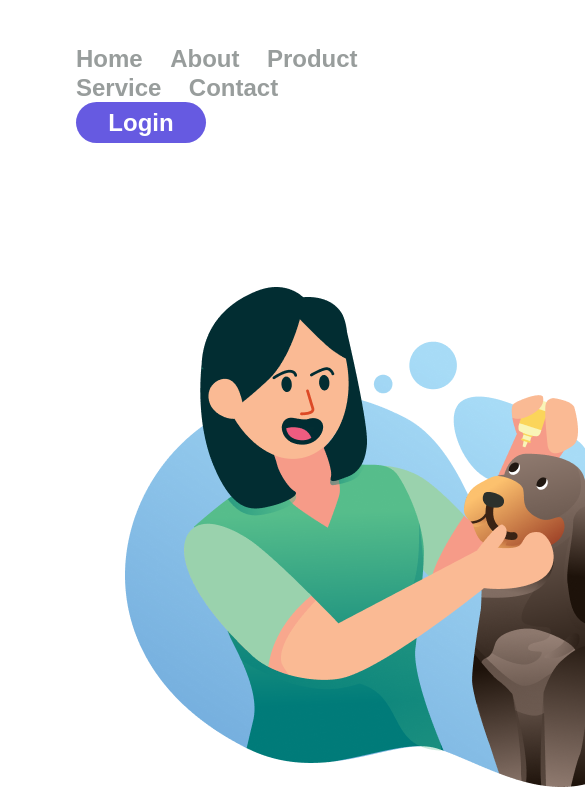
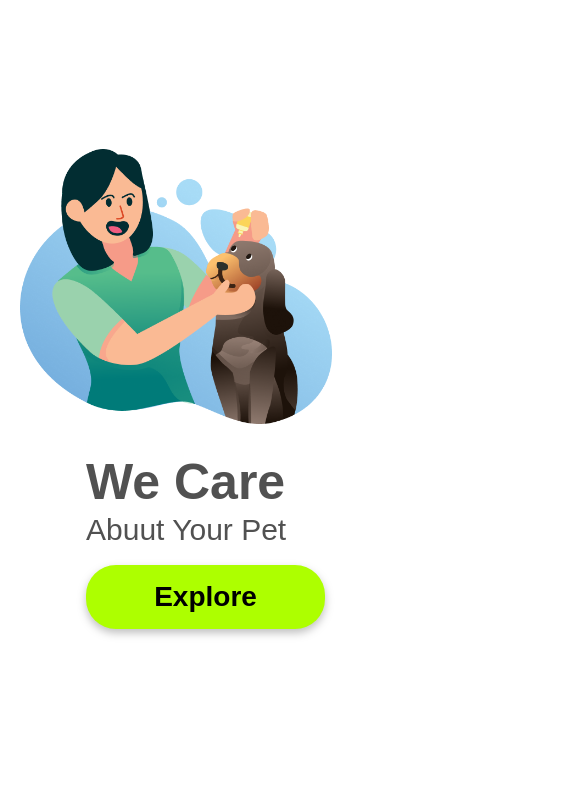
Before and after one commit to paulocunha31/meu-primeiro-projeto-git, a plain HTML site: page index.html in a window 390 px wide. Shown: the top 788 px of the page, 585 px wide, since content can reach past the window. Drawn offline with Linux system fonts and the light colour scheme.

Commit message:
Alteraçao no main html e css

```diff
--- a/index.html
+++ b/index.html
@@ -21,8 +21,9 @@
         <button class="button-header">Login</button>
     </header>
     <main>
-        <img src="./img/we-care.png" alt="we-care-lobo" class="logo-image">
-
+        <div class="container-image">
+            <img src="./img/we-care.png" alt="we-care-lobo" class="logo-image">
+         </div>
         <section>
             <h1>We Care</h1>
             <h2>Abuut Your Pet</h2>
--- a/styles.css
+++ b/styles.css
@@ -34,11 +34,22 @@ color: #FFFFFF;
 
 }
 
+main {
+    width: 100vw;
+    height: 100vh;
+
+}
+
+.container-image {
+    width: 47%;
+    display: inline-block;
+
+}
+
+
 .logo-image{
-    width: 568px;
-    height: 500px;
+    max-width: 80%;
     margin-left: 125px;
-
     display: inline-block;
 
 }
@@ -46,6 +57,7 @@ color: #FFFFFF;
 section{
     display: inline-block;
     margin-left: 86px;
+    max-width: 50%;
 
 }
 
@@ -72,6 +84,7 @@ p{
     width: 515px;
     margin-top: 32px;
     margin-bottom: 65px;
+    max-width: 90%;
 
 }
 
@@ -90,3 +103,56 @@ p{
     margin-bottom: 125px;
 
 }
+@media screen and (max-width: 910px) {
+    header {
+        display: none;
+
+    }
+
+    section :not(h1, h2, .button-main){
+        display: none;
+    }
+
+    .container-image {
+        margin: 149px 22px 24px 0px;
+        width: 100%;
+        height: auto;
+
+    }
+
+    .logo-image {
+        position: relative;
+        width: 100%;
+        margin-left: 20px;
+
+
+    }
+
+    h1{
+    width: 263px;
+    height: 52px;
+    font-style: normal;
+    font-weight: 900;
+    font-size: 50px;
+    line-height: 61px;
+
+    }
+
+    h2 {
+        width: 232px;
+        height: 37px;
+        font-style: normal;
+        font-weight: 500;
+        font-size: 30px;
+        line-height: 37px;
+        margin: 7px 0 17px 0;
+
+
+    }
+
+        .button-main {
+            margin: 0 auto 0 auto;
+        }
+
+
+}
```
